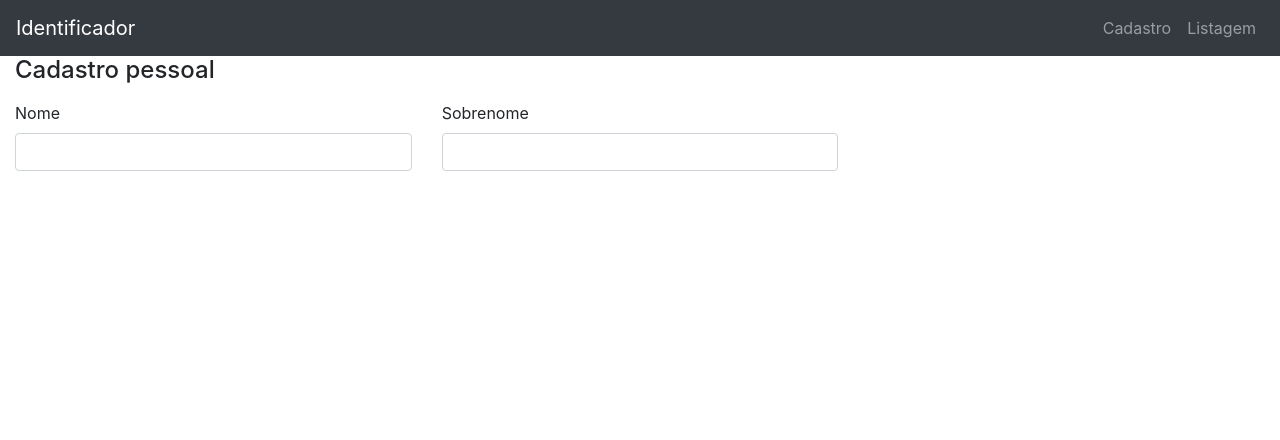
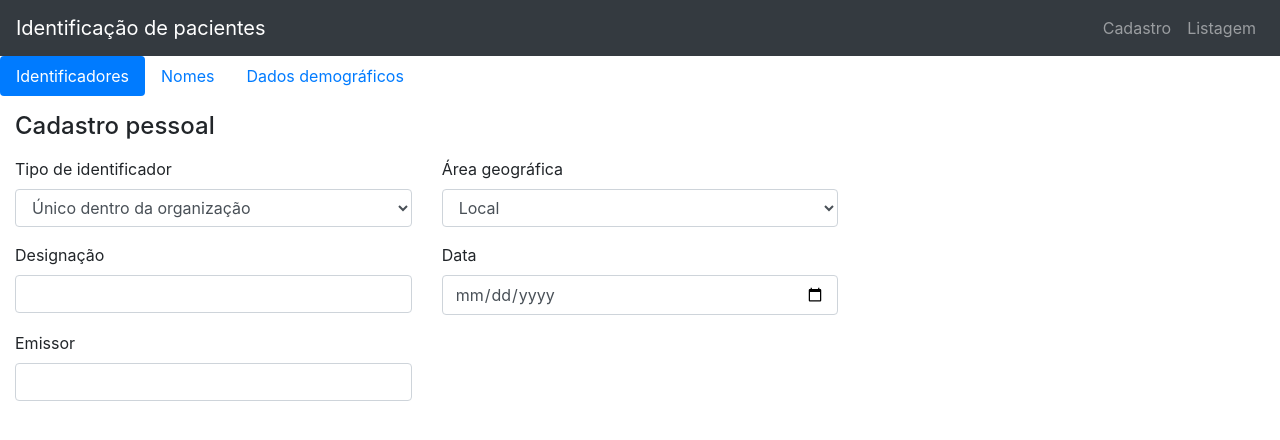
Before and after one commit to mariomjr/fe-2018, a plain HTML site: page index.html in a window 1280 px wide. Drawn offline with Linux system fonts and the light colour scheme; a script that the page names is missing.

Commit message:
Identificadores campos e navegação

```diff
--- a/index.html
+++ b/index.html
@@ -1,5 +1,5 @@
 <!DOCTYPE html>
-<html>
+<html lang="pt-Br">
 
 <head>
     <meta charset="utf-8">
@@ -14,7 +14,7 @@
 <body>
     <nav class="navbar navbar-expand navbar-dark bg-dark static-top">
 
-        <a class="navbar-brand mr-1" href="index.html">Identificador</a>
+        <a class="navbar-brand mr-1" href="index.html">Identificação de pacientes</a>
         <div class="navbarfloatright">
             <ul class="navbar-nav navbarfloatright">
                 <li class="nav-item">
@@ -28,28 +28,75 @@
     </nav>
 
     <div id="content">
+        <ul class="nav nav-pills mb-3" id="pills-tab" role="tablist">
+            <li class="nav-item">
+                <a class="nav-link active" id="pills-identificador-tab" data-toggle="pill" href="#pills-identificador" role="tab" aria-controls="pills-identificador"
+                    aria-selected="true">Identificadores</a>
+            </li>
+            <li class="nav-item">
+                <a class="nav-link" id="pills-profile-tab" data-toggle="pill" href="#pills-profile" role="tab" aria-controls="pills-profile"
+                    aria-selected="false">Nomes</a>
+            </li>
+            <li class="nav-item">
+                <a class="nav-link" id="pills-contact-tab" data-toggle="pill" href="#pills-contact" role="tab" aria-controls="pills-contact"
+                    aria-selected="false">Dados demográficos</a>
+            </li>
+        </ul>
+        <div class="tab-content" id="pills-tabContent">
+            <div class="tab-pane fade show active" id="pills-identificador" role="tabpanel" aria-labelledby="pills-identificador-tab">
                 <div class="col-md-8 order-md-1">
                     <h4 class="mb-3">Cadastro pessoal</h4>
                     <form class="needs-validation" novalidate>
                         <div class="row">
                             <div class="col-md-6 mb-3">
-                        <label for="firstName">Nome</label>
-                        <input type="text" class="form-control" id="firstName" placeholder="" value="" required>
+                                <label for="tipoIdentificadorSl">Tipo de identificador</label>
+                                <select id="tipoIdentificadorSl" class="form-control">
+                                    <option value="01">Único dentro da organização</option>
+                                    <option value="02">Número do prontuário</option>
+                                    <option value="21">Radiologia</option>
+                                    <option value="22">Patilogia</option>
+                                    <option value="23">Farmácia</option>
+                                </select>
+                            </div>
+                            <div class="col-md-6 mb-3">
+                                <label for="areaGeograficaSl">Área geográfica</label>
+                                <select id="areaGeograficaSl" class="form-control">
+                                    <option value="1">Local</option>
+                                    <option value="2">Área/Região/Distrito</option>
+                                    <option value="3">Estado/Província/Território</option>
+                                    <option value="4">Nacional</option>
+                                </select>
+                            </div>
+                        </div>
+                        <div class="row">
+                            <div class="col-md-6 mb-3">
+                                <label for="designacaoInput">Designação</label>
+                                <input type="text" class="form-control" id="designacaoInput" placeholder="" value="" required>
                                 <div class="invalid-feedback">
-                            Nome está vazio!
+                                    Designação está vazio.
                                 </div>
                             </div>
                             <div class="col-md-6 mb-3">
-                        <label for="lastName">Sobrenome</label>
-                        <input type="text" class="form-control" id="lastName" placeholder="" value="" required>
-                        <div class="invalid-feedback">
-                            Sobrenome está vazio.
+                                <label for="dateInput">Data</label>
+                                <input type="date" class="form-control" id="dateInput" placeholder="" value=""
+                                    style="width:100%">
                             </div>
+                        </div>
+                        <div class="row">
+                            <div class="col-md-6 mb-3">
+                                <label for="emissorInput">Emissor</label>
+                                <input type="text" class="form-control" id="emissorInput" placeholder="" value="" >
                             </div>
                         </div>
                     </form>
                 </div>
             </div>
+
+            <div class="tab-pane fade" id="pills-profile" role="tabpanel" aria-labelledby="pills-profile-tab">...</div>
+            <div class="tab-pane fade" id="pills-contact" role="tabpanel" aria-labelledby="pills-contact-tab">...</div>
+        </div>
+    </div>
+
     <script src="resources/js/jquery-3.3.1.min.js"></script>
     <script src="resources/js/script.js"></script>
     <script src="resources/js/bootstrap.min.js"></script>
--- a/resources/js/script.js
+++ /dev/null
@@ -1,11 +0,0 @@
-$(document).ready(function () {
-
-    $("#sidebar").mCustomScrollbar({
-         theme: "minimal"
-    });
-
-    $('#sidebarCollapse').on('click', function () {
-        $('#sidebar').toggleClass('active');
-    });
-
-});
```
Lines whose indentation alone changed are shown as unchanged.
